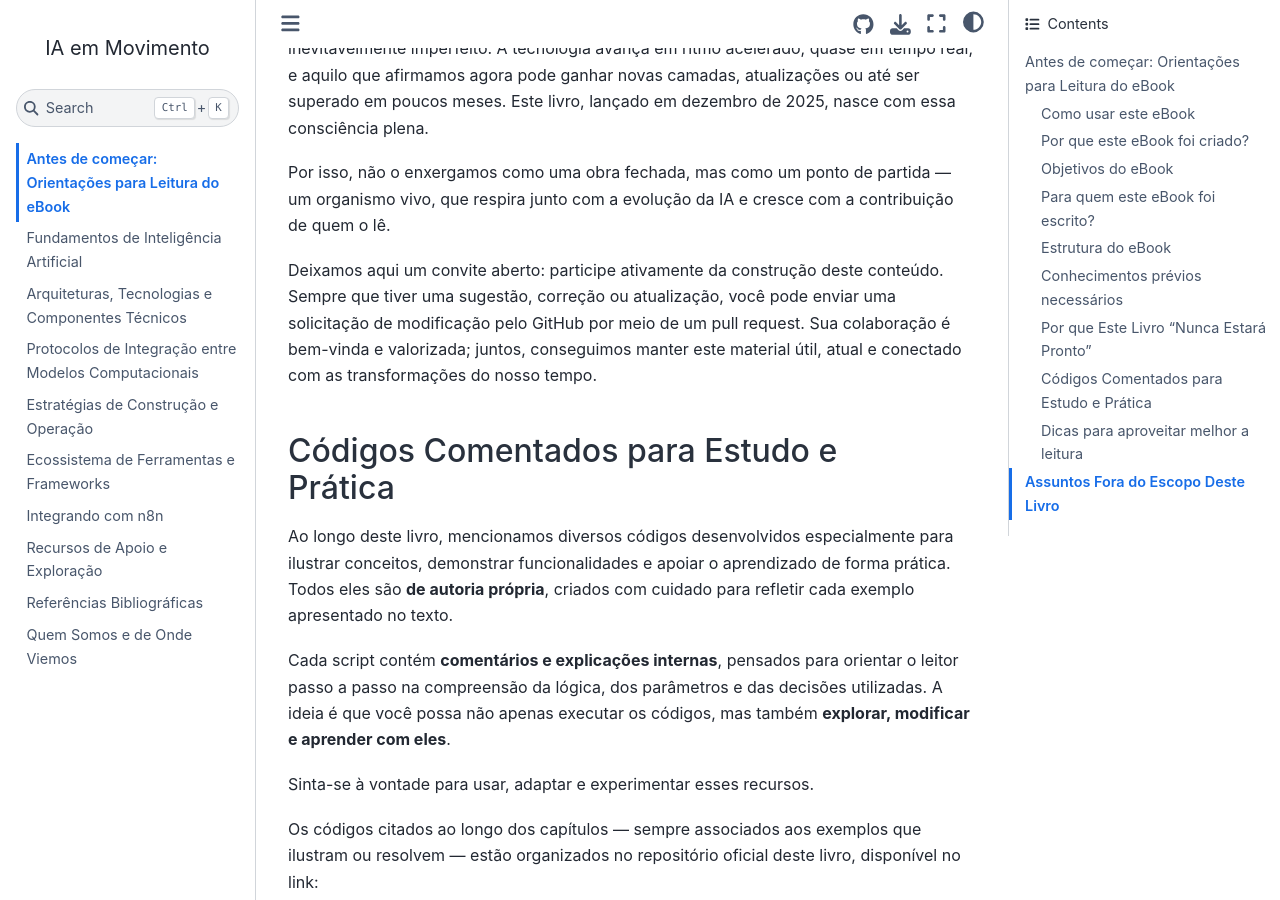
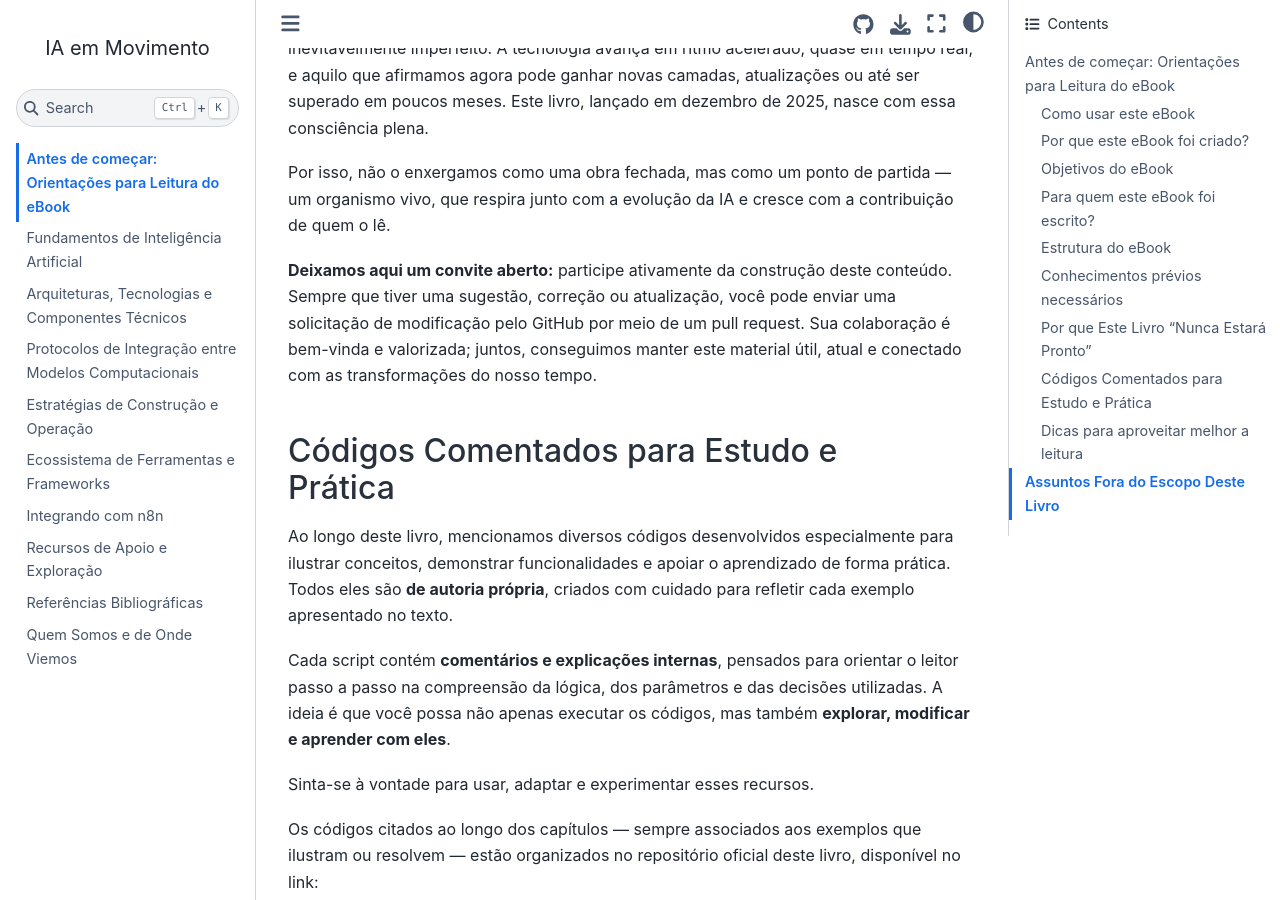
Before and after one commit to unb-lamfo-negocios-ai/LivroIAemMovimento, a Jupyter Book: the page built from capitulos/capComoUsarEsteEbook.md, in a window 1280 px wide and 900 px high, scrolled down 5121 px. Built offline with Jupyter Book 1.0.4 settings and Sphinx 7.4.7 and the Sphinx Book theme 1.1.4, drawn with Linux system fonts in a browser that asks for light colours; cross-references to code outside the pages are shown as plain code.

```diff
--- a/capitulos/capComoUsarEsteEbook.md
+++ b/capitulos/capComoUsarEsteEbook.md
@@ -110,7 +110,7 @@ Escrever sobre Inteligência Artificial hoje é, por si só, um desafio delicios
 
 Por isso, não o enxergamos como uma obra fechada, mas como um ponto de partida — um organismo vivo, que respira junto com a evolução da IA e cresce com a contribuição de quem o lê.
 
-Deixamos aqui um convite aberto: participe ativamente da construção deste conteúdo. Sempre que tiver uma sugestão, correção ou atualização, você pode enviar uma solicitação de modificação pelo GitHub por meio de um pull request. Sua colaboração é bem-vinda e valorizada; juntos, conseguimos manter este material útil, atual e conectado com as transformações do nosso tempo.
+**Deixamos aqui um convite aberto:** participe ativamente da construção deste conteúdo. Sempre que tiver uma sugestão, correção ou atualização, você pode enviar uma solicitação de modificação pelo GitHub por meio de um pull request. Sua colaboração é bem-vinda e valorizada; juntos, conseguimos manter este material útil, atual e conectado com as transformações do nosso tempo.
 
 ## Códigos Comentados para Estudo e Prática
 
```
